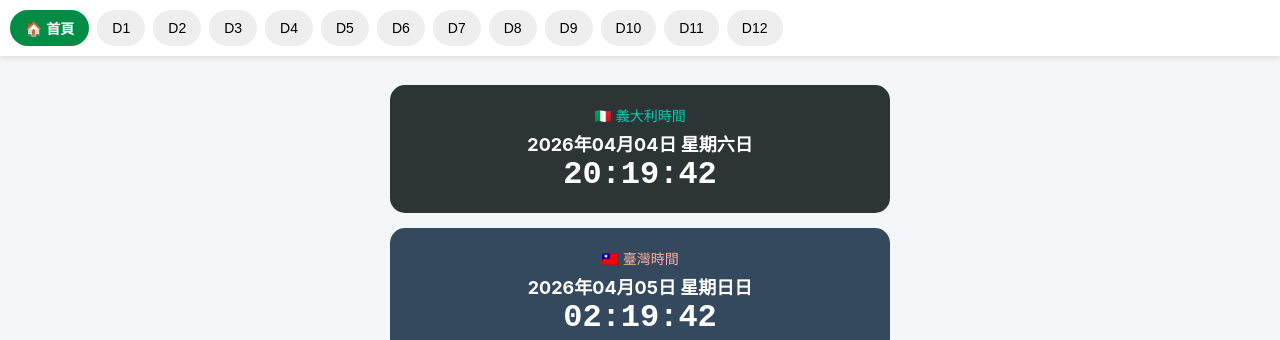
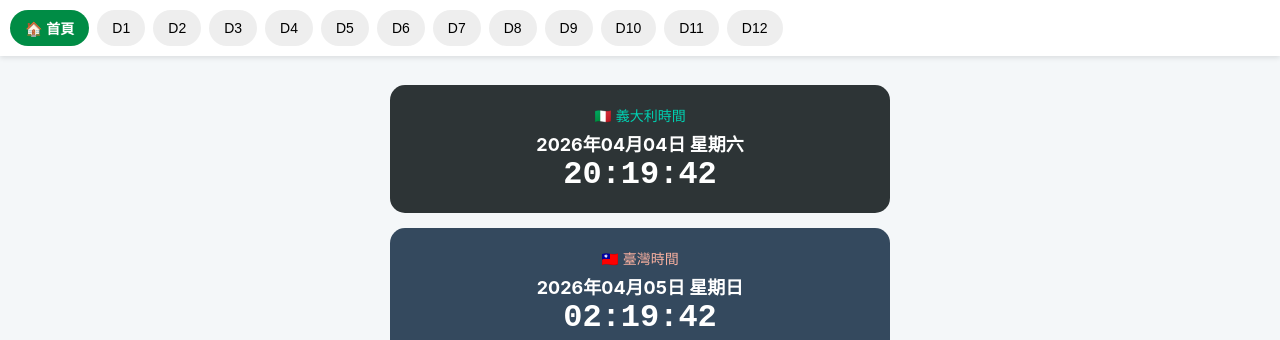
Before and after one commit to integralyoyo-maker/italy, a plain HTML site: page index.html in a window 1280 px wide. Shown: the top 340 px of the page. Drawn offline with Linux system fonts and the light colour scheme.

Commit message:
更新 index.html

```diff
--- a/index.html
+++ b/index.html
@@ -145,14 +145,14 @@
     const itOptions = { timeZone: 'Europe/Rome', year: 'numeric', month: '2-digit', day: '2-digit', weekday: 'long' };
     const itTimeOptions = { timeZone: 'Europe/Rome', hour12: false, hour: '2-digit', minute: '2-digit', second: '2-digit' };
 
-    document.getElementById('it-date').innerText = now.toLocaleDateString('zh-TW', itOptions).replace(/\//g, '年').replace(/月/, '月') + '日';
+    document.getElementById('it-date').innerText = now.toLocaleDateString('zh-TW', itOptions).replace(/\//g, '年').replace(/月/, '月');
     document.getElementById('it-time').innerText = now.toLocaleTimeString('zh-TW', itTimeOptions);
 
     // --- 臺灣時間處理 ---
     const twOptions = { timeZone: 'Asia/Taipei', year: 'numeric', month: '2-digit', day: '2-digit', weekday: 'long' };
     const twTimeOptions = { timeZone: 'Asia/Taipei', hour12: false, hour: '2-digit', minute: '2-digit', second: '2-digit' };
 
-    document.getElementById('tw-date').innerText = now.toLocaleDateString('zh-TW', twOptions).replace(/\//g, '年').replace(/月/, '月') + '日';
+    document.getElementById('tw-date').innerText = now.toLocaleDateString('zh-TW', twOptions).replace(/\//g, '年').replace(/月/, '月');
     document.getElementById('tw-time').innerText = now.toLocaleTimeString('zh-TW', twTimeOptions);
 }
 
```
